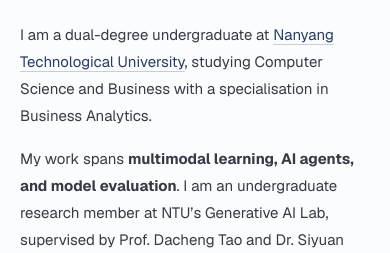
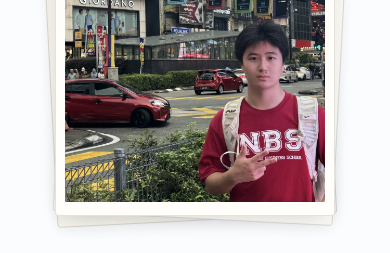
Before and after one commit to HZHANG086/HZHANG086.github.io, a plain HTML site: page index.html in a window 390 px wide. Shown: the part 275-528 px from the top of the page. Drawn offline with nearby package versions, Linux system fonts and the light colour scheme.

Commit message:
Center portrait above mobile intro and add layered print frame

```diff
--- a/index.html
+++ b/index.html
@@ -30,7 +30,7 @@
    <div class="linkrow"><a href="mailto:HZHANG086@e.ntu.edu.sg">Email ↗</a><a href="https://github.com/HZHANG086" target="_blank" rel="noopener">GitHub ↗</a><a href="https://www.linkedin.com/in/heng-zhang-734747321/" target="_blank" rel="noopener">LinkedIn ↗</a><a href="assets/Heng-Zhang-CV-EN.pdf" target="_blank" rel="noopener">CV (EN) ↗</a><a href="assets/Heng-Zhang-CV-CN.pdf" target="_blank" rel="noopener">CV (中文) ↗</a></div>
    <div class="interests"><span>Multimodal learning</span><span>AI agents</span><span>Robustness & evaluation</span></div>
   </div>
-  <aside class="profile portrait-profile" aria-label="Portrait of Heng Zhang"><img src="assets/heng-zhang-photo.jpg" alt="Heng Zhang wearing an NBS T-shirt on a city street" width="1000" height="1288" fetchpriority="high"></aside>
+  <aside class="profile portrait-profile" aria-label="Portrait of Heng Zhang"><div class="portrait-frame"><img src="assets/heng-zhang-photo.jpg" alt="Heng Zhang wearing an NBS T-shirt on a city street" width="1000" height="1288" fetchpriority="high"></div></aside>
  </section>
  <div class="availability"><strong>Open to internship opportunities</strong><span>Available from early December 2026 for six months.</span><a href="mailto:HZHANG086@e.ntu.edu.sg">Get in touch ↗</a></div>
  <nav class="sectionnav" aria-label="Page sections"><a href="#news">News</a><a href="#publications">Publications</a><a href="#projects">Projects</a><a href="#experience">Experience</a><a href="#education">Education</a></nav>
--- a/styles.css
+++ b/styles.css
@@ -187,17 +187,43 @@
 .toplinks { flex-wrap: wrap; gap: 4px 20px; }
 .academic-note>a { display: flex; margin-top: 8px; }
 
-/* Personal photograph, kept in its original composition. */
+/* A quiet stack of photographic prints. */
 .portrait-profile {
  display: block;
+ position: relative;
  align-self: start;
- padding: 10px 10px 14px;
- margin: 12px 0 0;
- max-width: 300px;
+ width: min(280px, calc(100% - 32px));
+ padding: 0;
+ margin: 10px auto 14px;
+ order: -1;
+}
+.portrait-profile::before, .portrait-profile::after {
+ content: "";
+ position: absolute;
+ inset: 0;
+ background: #f4f1ea;
+ border: 1px solid rgba(66, 60, 48, .16);
+ border-radius: 4px;
+ box-shadow: 0 4px 12px rgba(35, 38, 43, .05);
+ pointer-events: none;
+}
+.portrait-profile::before { transform: translate(-7px, 5px) rotate(-3deg); }
+.portrait-profile::after { transform: translate(7px, 3px) rotate(3deg); background: #faf8f3; }
+.portrait-frame {
+ position: relative;
+ z-index: 1;
+ padding: 9px 9px 13px;
  background: #fffefa;
  border: 1px solid rgba(66, 60, 48, .14);
- border-radius: 7px;
- box-shadow: 0 2px 5px rgba(35, 38, 43, .035), 0 14px 32px -14px rgba(35, 38, 43, .22);
+ border-radius: 4px;
+ box-shadow: 0 8px 24px -12px rgba(35, 38, 43, .24);
 }
-.portrait-profile img { display: block; width: 100%; height: auto; border-radius: 2px; outline: 1px solid rgba(35, 38, 43, .06); outline-offset: -1px; }
-@media(min-width:60rem) { .hero { grid-template-columns: minmax(0,1fr) 280px; gap: 48px; } .portrait-profile { margin-top: 48px; } }
+.portrait-profile img { display: block; width: 100%; height: auto; border-radius: 1px; }
+@media(max-width:59.999rem) {
+ .hero { gap: 26px; }
+ .hero > div { text-align: left; }
+}
+@media(min-width:60rem) {
+ .hero { grid-template-columns: minmax(0,1fr) 280px; gap: 48px; }
+ .portrait-profile { order: 0; width: 100%; margin: 48px 0 14px; }
+}
```
